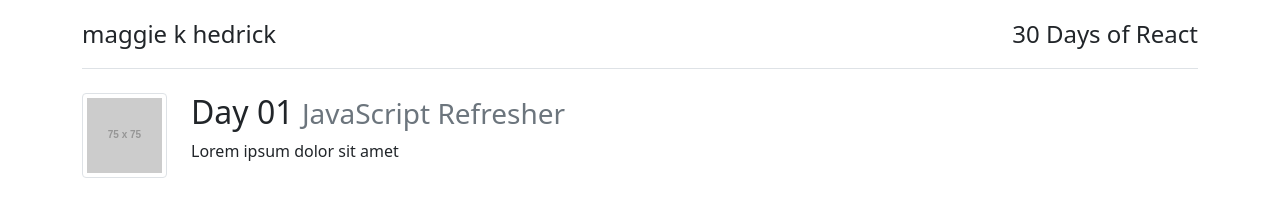
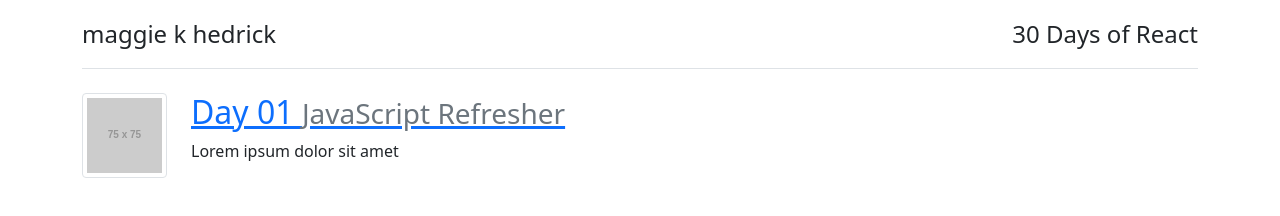
Before and after one commit to mhedrick/30-days-of-react, a Gatsby site: page / in a window 1280 px wide. Built offline with nearby package versions, Linux system fonts and the light colour scheme; Gatsby itself is replaced by a stand-in of ours; placeholder pictures from the web are drawn by us.

Commit message:
initial set up done - ready to start :)

```diff
--- a/package.json
+++ b/package.json
@@ -22,5 +22,8 @@
     "react-bootstrap": "^2.0.3",
     "react-dom": "^17.0.1",
     "sass": "^1.44.0"
+  },
+  "devDependencies": {
+    "gh-pages": "^3.2.3"
   }
 }
--- /dev/null
+++ b/src/components/layout.js
@@ -0,0 +1,23 @@
+import * as React from "react"
+import 'bootstrap/dist/css/bootstrap.min.css';
+import Container from 'react-bootstrap/Container';
+
+// markup
+const Layout = ({children}) => {
+  return (
+    <main>
+      <Container>
+        <title>30 Days of React</title>
+        <header class="d-flex flex-wrap justify-content-center py-3 mb-4 border-bottom">
+          <a href="/" class="d-flex align-items-center mb-3 mb-md-0 me-md-auto text-dark text-decoration-none">
+            <span class="fs-4">maggie k hedrick</span>
+          </a>
+          <span class="fs-4">30 Days of React</span>
+        </header>
+        {children}
+      </Container>
+    </main>
+  )
+}
+
+export default Layout
--- a/src/pages/index.js
+++ b/src/pages/index.js
@@ -1,6 +1,6 @@
 import * as React from "react"
 import 'bootstrap/dist/css/bootstrap.min.css';
-import Container from 'react-bootstrap/Container';
+import Layout from "../components/layout"
 import Row from 'react-bootstrap/Row';
 import Col from 'react-bootstrap/Col';
 import Image from 'react-bootstrap/Image';
@@ -8,26 +8,17 @@
 // markup
 const IndexPage = () => {
   return (
-    <main>
-      <Container>
-        <title>30 Days of React</title>
-        <header class="d-flex flex-wrap justify-content-center py-3 mb-4 border-bottom">
-          <a href="/" class="d-flex align-items-center mb-3 mb-md-0 me-md-auto text-dark text-decoration-none">
-            <span class="fs-4">maggie k hedrick</span>
-          </a>
-          <span class="fs-4">30 Days of React</span>
-        </header>
+      <Layout>
         <Row>
           <Col md="auto">
-          <Image src="https://via.placeholder.com/75" thumbnail />
+          <a href="/Day01"><Image src="https://via.placeholder.com/75" thumbnail /></a>
           </Col>
           <Col>
-          <h2>Day 01 <small class="text-muted">JavaScript Refresher</small></h2>
+          <h2><a href="/Day01">Day 01 <small class="text-muted">JavaScript Refresher</small></a></h2>
             Lorem ipsum dolor sit amet
           </Col>
         </Row>
-      </Container>
-    </main>
+      </Layout>
   )
 }
 
```
Also changed, not shown: src/pages/Day01/index.js (added, +14 -0 lines), 1 other file.
